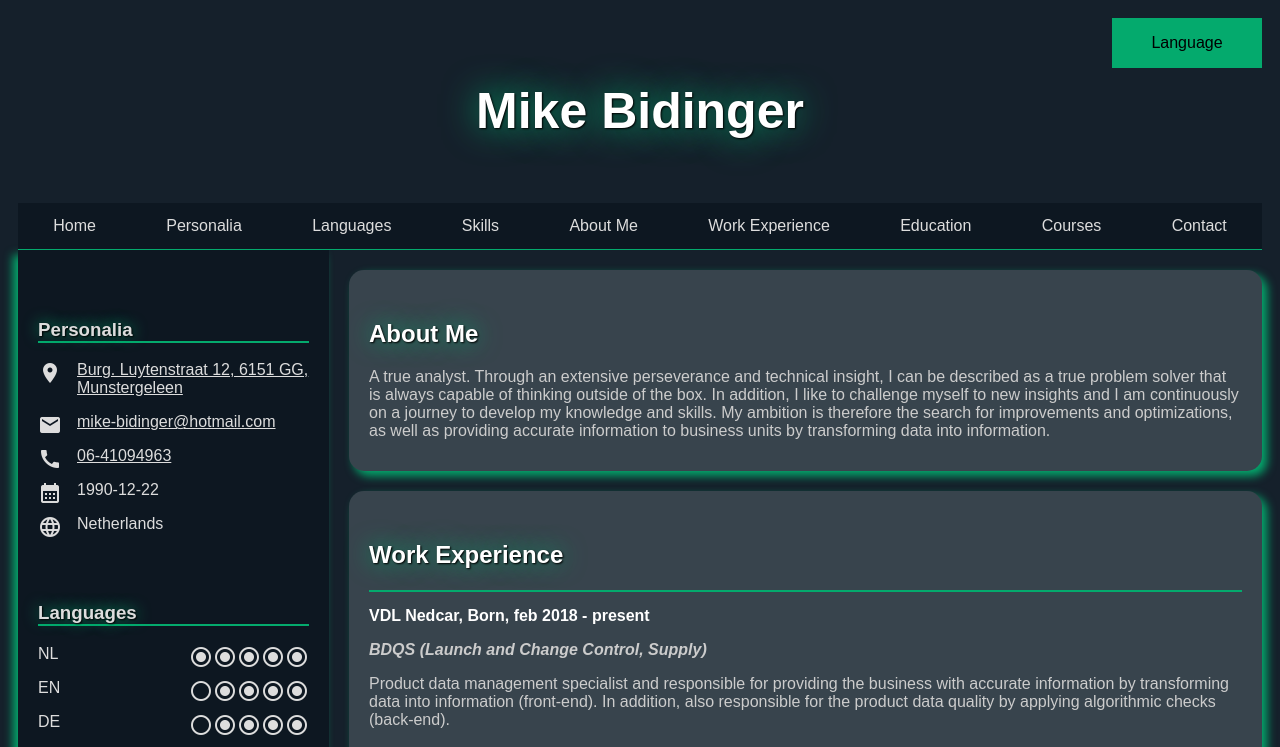
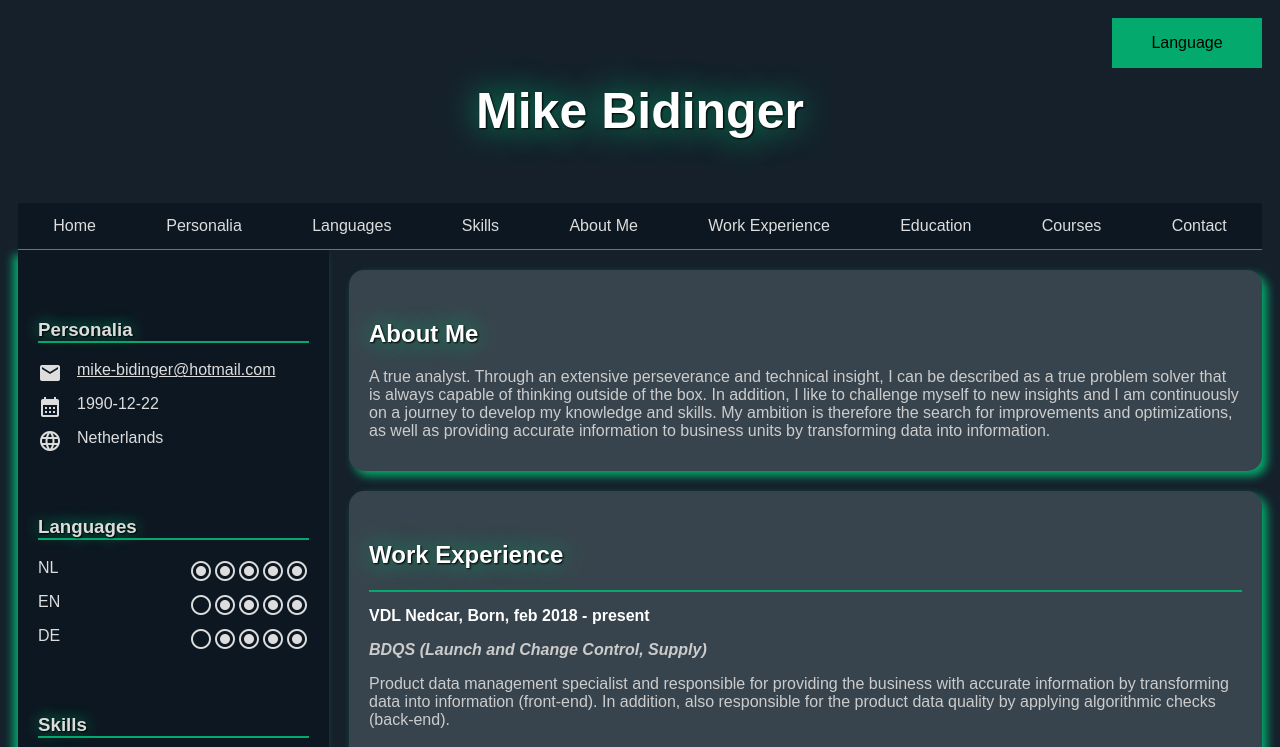
Before and after one commit to MikeBidinger/Resume, a plain HTML site: page Resumee.html in a window 1280 px wide. Shown: the top 747 px of the page. Drawn offline with Linux system fonts and the light colour scheme.

Commit message:
Update Resumee.html

```diff
--- a/Resumee.html
+++ b/Resumee.html
@@ -294,9 +294,7 @@ p.job_desc {
     <!-- <div class="fakeimg" style="height:300px;">My Photo</div> -->
     <div id="Personal" class="leftcard">
       <h3>Personalia</h3>
-      <p><a href="https://www.google.nl/maps/place/Burgemeester+Luytenstraat+12,+6151+GG+Munstergeleen/"><i class="material-icons" style="float: left; margin-right: 15px;">location_on</i>Burg. Luytenstraat 12, 6151 GG, Munstergeleen</a></p>
       <p><a href="mailto:mike-bidinger@hotmail.com"><i class="material-icons" style="float: left; margin-right: 15px;">mail</i>mike-bidinger@hotmail.com</a></p>
-      <p><a href="tel://0641094963/"><i class="material-icons" style="float: left; margin-right: 15px;">call</i>06-41094963</a></p>
       <p><i class="material-icons" style="float: left; margin-right: 15px;">calendar_month</i>1990-12-22</p>
       <p><i class="material-icons" style="float: left; margin-right: 15px;">language</i>Netherlands</p>
     </div>
@@ -318,7 +316,6 @@ p.job_desc {
   <h2>Contact
     <p>
       <a href="mailto:mike-bidinger@hotmail.com"><i class="material-icons" style="margin-right: 15px;">mail</i>mike-bidinger@hotmail.com</a>
-      <a href="tel://0641094963/"><i class="material-icons" style="margin-right: 15px;">call</i>06-41094963</a>
     </p>
   </h2>
 </div>
```
